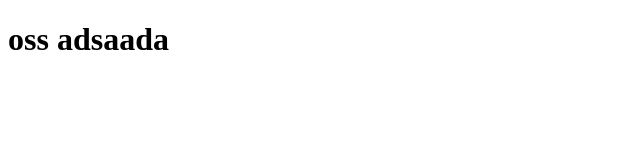
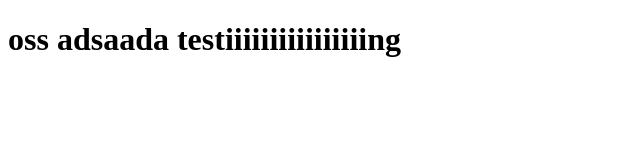
Before and after one commit to Matej87x/Shesh, a plain HTML site: page root/index.html in a window 1280 px wide. Shown: the whole page, without its empty margins (0-640 px from the left). Drawn offline with Linux system fonts and the light colour scheme.

Commit message:
nova sheeshkla

```diff
--- a/root/index.html
+++ b/root/index.html
@@ -8,7 +8,7 @@
 </head>
 <body>
     <H1>oss
-        adsaada
+        adsaada testiiiiiiiiiiiiiiiing
     </H1>
 </body>
 </html>
```
